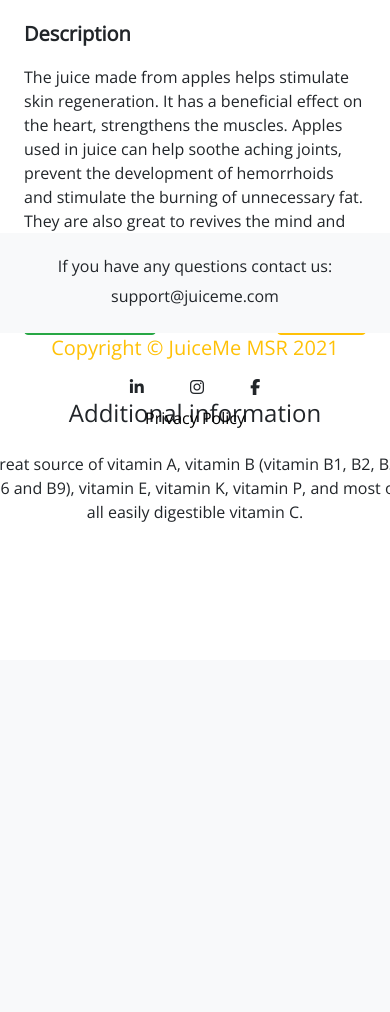
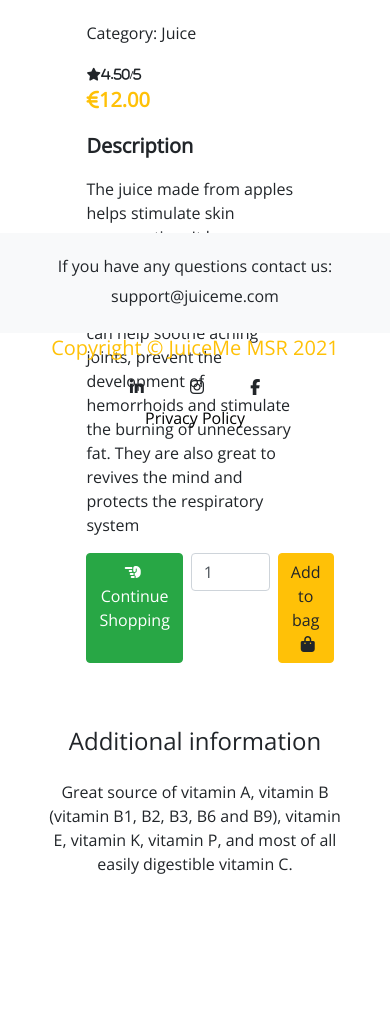
Before and after one commit to madatoo/juiceme-ms4, a Django app: page /products/1 in a window 390 px wide; the page is wider, and only the part inside the window is pictured. Shown: the part 511-1523 px from the top of that part. Before the commit the page ends 1033 px from the top of that part, so only its background shows below. Run offline with Django 3.2, Linux system fonts and the light colour scheme; data comes from the database, SQL or seed files in the repository; some libraries are stand-ins or nearby versions.

Commit message:
added the name of choosen product in single product page and added the offset-1 class

```diff
--- a/templates/products/single_product.html
+++ b/templates/products/single_product.html
@@ -5,17 +5,19 @@
     <div class="container header-container">
         <div class="row">
             <div class="col">
-
+                <h1> {{ product.name }}</h1>
             </div>
         </div>
     </div>
 {% endblock %}
 <!--original source is at https://mdbootstrap.com/freebies/jquery/e-commerce/-->
 {% block content %}
+
+
 <div class="container-fluid">
-    <div class="row fadeIn wow">
+    <div class="row col-10 offset-1 fadeIn wow justify-content-center">
         <!--product image-->
-        <div class="col-md-6 mb-3">
+        <div class="col-md-6 mb-3 mt-3">
             {% if product.img %}
                 <a href="{{ product.image.url }} " target=_blank>
                     <img class="img-fluid card-img-top" src="{{ product.img.url }}" alt=" {{ product.name }}"/>
@@ -28,7 +30,7 @@
         </div>
         <div class="col-md-6 mb-3">
             <div class="p-4">
-                <div class="mb-3"> {{ product.category }}</div>
+                <div class="mb-3">Category: {{ product.category }}</div>
                 {% if product.rating %}
                     <small class="card-text"><i class=" fas fa-star mr-1">{{ product.rating }}/5</i></small>
                 {% else %}
```
